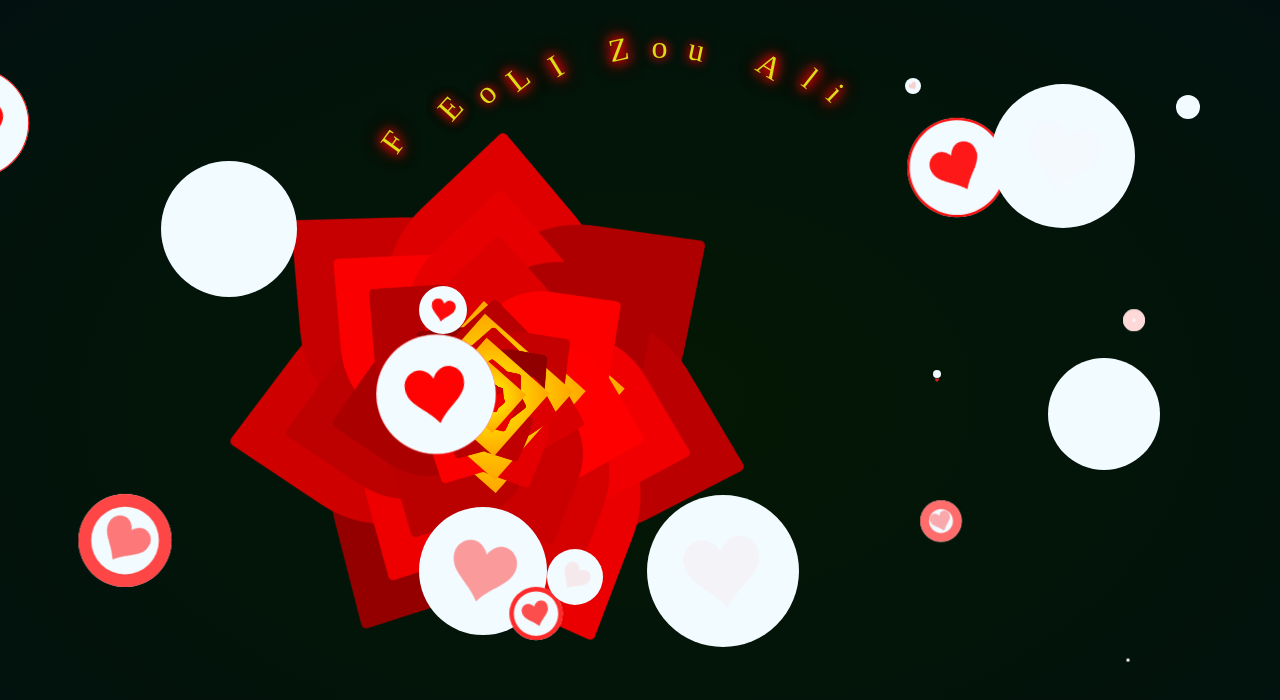
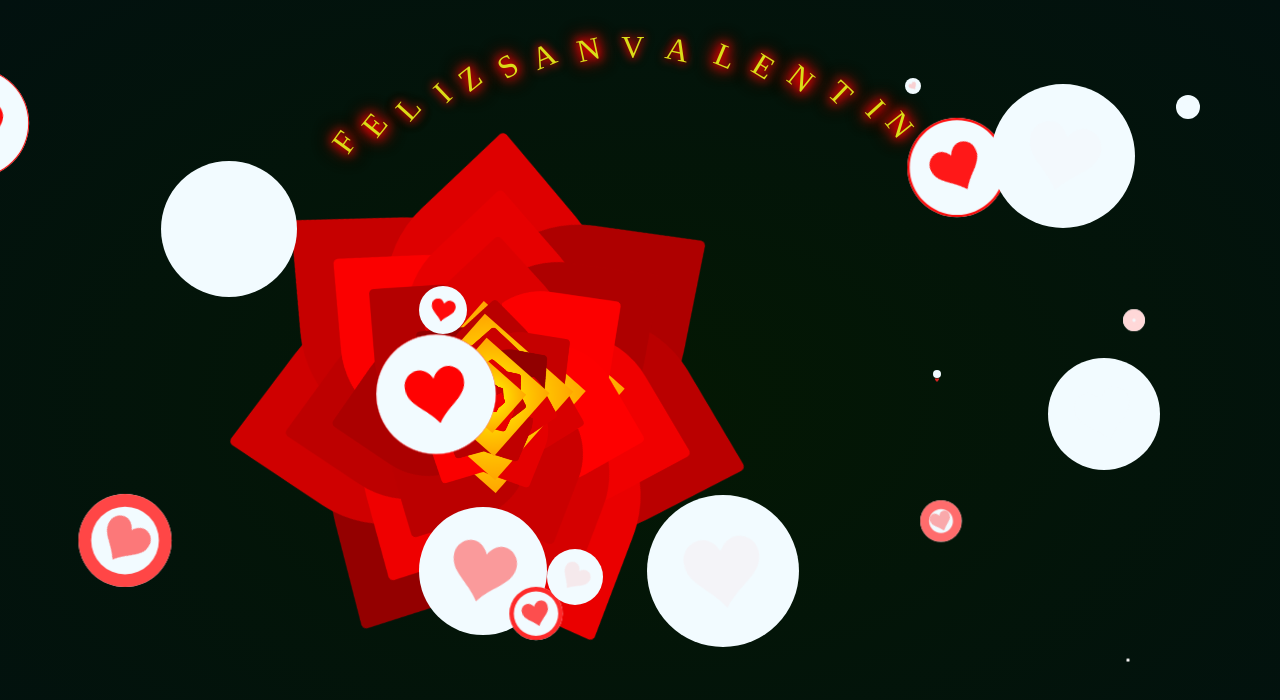
Before and after one commit to Ingcesar24/Corazones-flotantes-ingcesar24.github.io, a plain HTML site: page index.html in a window 1280 px wide. Shown: the top 700 px of the page. Drawn offline with nearby package versions, Linux system fonts and the light colour scheme; a web font is replaced by a local one.

Commit message:
Update index.html

```diff
--- a/index.html
+++ b/index.html
@@ -20,8 +20,8 @@
 <body>
 
 <link href="https://fonts.googleapis.com/css?family=Petit+Formal+Script" rel="stylesheet">
-<div class="love"><span class="letter">F</span><span class="letter"></span><span class="letter">E</span><span class="letter">o</span><span class="letter">L</span><span class="letter">I</span><span class="letter"></span><span class="letter">Z</span><span class="letter">o</span><span class="letter">u</span>
-  <span class="letter"></span><span class="letter">A</span><span class="letter">l</span><span class="letter">i</span><span
+<div class="love"><span class="letter">F</span><span class="letter">E</span><span class="letter">L</span><span class="letter">I</span><span class="letter">Z</span><span class="letter">S</span><span class="letter">A</span><span class="letter">N</span><span class="letter">V</span><span class="letter">A</span>
+  <span class="letter">L</span><span class="letter">E</span><span class="letter">N</span><span class="letter">T</span><span class="letter">I</span><span class="letter">N</span><span
 </div>
 <div class="roses">
   <div class="rose">
```
